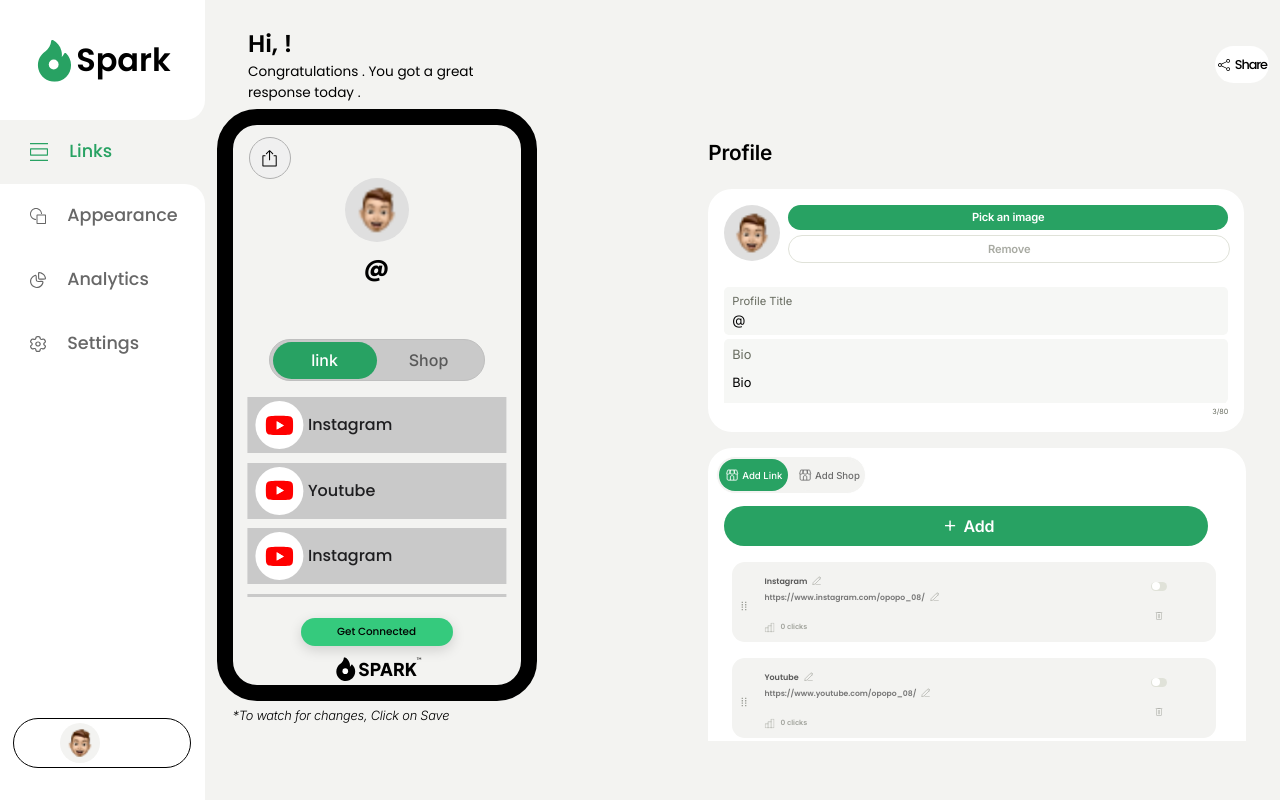
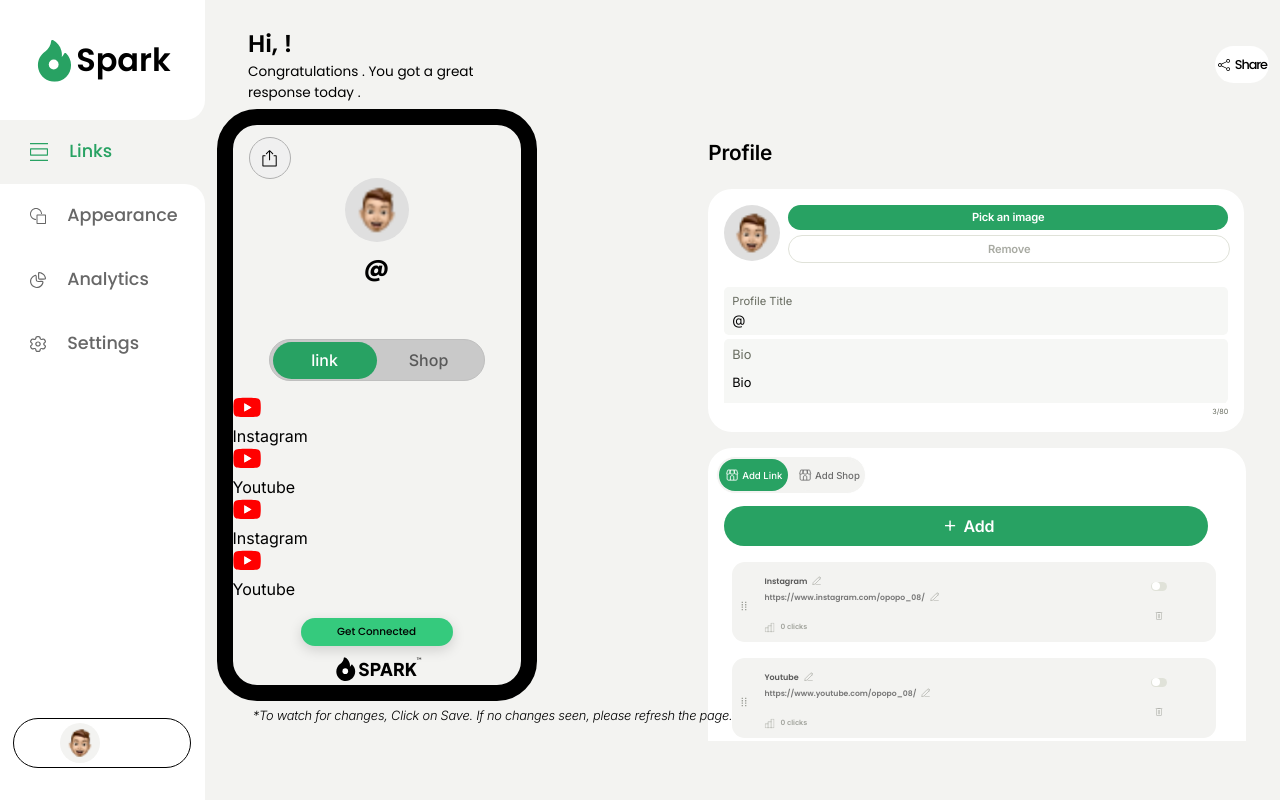
Before and after one commit to Mayank9001/LinkTree-mlm, a React (Vite) app in the folder frontend/: page /profile in a window 1280 px wide. Built offline with nearby package versions, Linux system fonts and the light colour scheme; no server answers.

Commit message:
`Added save button click tracking and refresh prompt in Preview component across multiple pages`

```diff
--- a/frontend/src/components/Preview.jsx
+++ b/frontend/src/components/Preview.jsx
@@ -9,7 +9,7 @@
 import { getProfile, visitProfile } from "../services/profile.services";
 import useIsMobile from "../components/hooks/useIsMobile";
 const url = import.meta.env.VITE_FRONTEND_URL;
-const Preview = ({ onClose }) => {
+const Preview = ({ onClose, saveBtnClicked }) => {
   const [profile, setProfile] = useState({
     username: "",
     profileId: "",
@@ -104,7 +104,7 @@
   };
   useEffect(() => {
     getDetails();
-  }, []);
+  }, [saveBtnClicked]);
   const handleLogout = () => {
     localStorage.clear();
     toast.info("Logged Out Successfully!!!");
@@ -232,7 +232,7 @@
             >
               {(isLinkActive ? appLinks : shopLinks).map((link, key) => (
                 <div
-                  className={styles.link}
+                  className={profile.layout === "Stack" ? styles.link : ""}
                   key={key}
                   style={{
                     backgroundColor:
--- a/frontend/src/pages/Appearance.jsx
+++ b/frontend/src/pages/Appearance.jsx
@@ -23,6 +23,7 @@
   const [isPreviewOpen, setIsPreviewOpen] = useState(false);
   const [isButtonSelected, setIsButtonSelected] = useState(false);
   const [name, setName] = useState("");
+  const [saveBtnClicked, setSaveBtnClicked] = useState(false);
   const [selectedTheme, setSelectedTheme] = useState(() => {
     const theme = localStorage.getItem("theme");
     return theme ? theme : "";
@@ -232,8 +233,10 @@
             className={styles.liveview}
             style={{ display: !isMobile ? "" : "none" }}
           >
-            <Preview data={formData} />
-            <div className={styles.astrik}>*To watch for changes, Click on Save</div>
+            <Preview saveBtnClicked={saveBtnClicked} />
+            <div className={styles.astrik}>
+              *To watch for changes, Click on Save. If no changes seen, please refresh the page.
+            </div>
           </div>
           <div className={styles.content}>
             <div className={styles.layouts}>
@@ -975,7 +978,14 @@
               </div>
             </div>
             <div className={styles.saveBtn}>
-              <button onClick={handleSubmit}>Save</button>
+              <button
+                onClick={(e) => {
+                  handleSubmit(e);
+                  setSaveBtnClicked(true);
+                }}
+              >
+                Save
+              </button>
             </div>
           </div>
         </div>
--- a/frontend/src/pages/Profile.jsx
+++ b/frontend/src/pages/Profile.jsx
@@ -27,6 +27,7 @@
   const [isAddLinkModalOpen, setIsAddLinkModalOpen] = useState(false);
   const [isPreviewOpen, setIsPreviewOpen] = useState(false);
   const [name, setName] = useState("");
+  const [saveBtnClicked, setSaveBtnClicked] = useState(false);
   const [data, setData] = useState(() => {
     const savedData = localStorage.getItem("userData");
     return savedData
@@ -281,7 +282,7 @@
   useEffect(() => {
     getDetails();
     getUserData();
-  }, []);
+  }, [saveBtnClicked]);
 
   useEffect(() => {
     localStorage.setItem("userData", JSON.stringify(data));
@@ -378,13 +379,15 @@
             <BsShare size={12} /> Share
           </div>
         </div>
-        <div className={isMobile?"":styles.deskcontent}>
+        <div className={isMobile ? "" : styles.deskcontent}>
           <div
             className={styles.liveview}
             style={{ display: !isMobile ? "" : "none" }}
           >
-            <Preview data={data} />
-            <div className={styles.astrik}>*To watch for changes, Click on Save</div>
+            <Preview saveBtnClicked={saveBtnClicked} />
+            <div className={styles.astrik}>
+              *To watch for changes, Click on Save. If no changes seen, please refresh the page.
+            </div>
           </div>
           <div className={styles.content}>
             <div className={styles.profile}>
@@ -634,7 +637,14 @@
               </div>
             </div>
             <div className={styles.saveBtn}>
-              <button onClick={handleSubmit}>Save</button>
+              <button
+                onClick={(e) => {
+                  handleSubmit(e);
+                  setSaveBtnClicked(true);
+                }}
+              >
+                Save
+              </button>
             </div>
           </div>
         </div>
@@ -674,7 +684,9 @@
           </button>
         </div>
       </div>
-      {isPreviewOpen && isMobile && <Preview onClose={() => setIsPreviewOpen(false)} />}
+      {isPreviewOpen && isMobile && (
+        <Preview onClose={() => setIsPreviewOpen(false)} />
+      )}
       {isAddLinkModalOpen && (
         <AddLinkModal onClose={() => setIsAddLinkModalOpen(false)} />
       )}
--- a/frontend/src/pages/styles/Appearance.module.css
+++ b/frontend/src/pages/styles/Appearance.module.css
@@ -55,6 +55,7 @@
   color: #000000;
   position: absolute;
   top: 44rem;
+  left: 3rem;
   font-family: "Inter";
   font-weight: 300;
   font-style: italic;
@@ -77,7 +78,7 @@
 .saveBtn {
   width: 90%;
   margin-bottom: 2rem;
-  margin-left: 25rem;
+  margin-left: 20rem;
 }
 .saveBtn button {
   background-color: #29a263;
--- a/frontend/src/pages/styles/Profile.module.css
+++ b/frontend/src/pages/styles/Profile.module.css
@@ -74,6 +74,7 @@
   color: #000000;
   position: absolute;
   top: 44rem;
+  left: 3rem;
   font-family: "Inter";
   font-weight: 300;
   font-style: italic;
```
